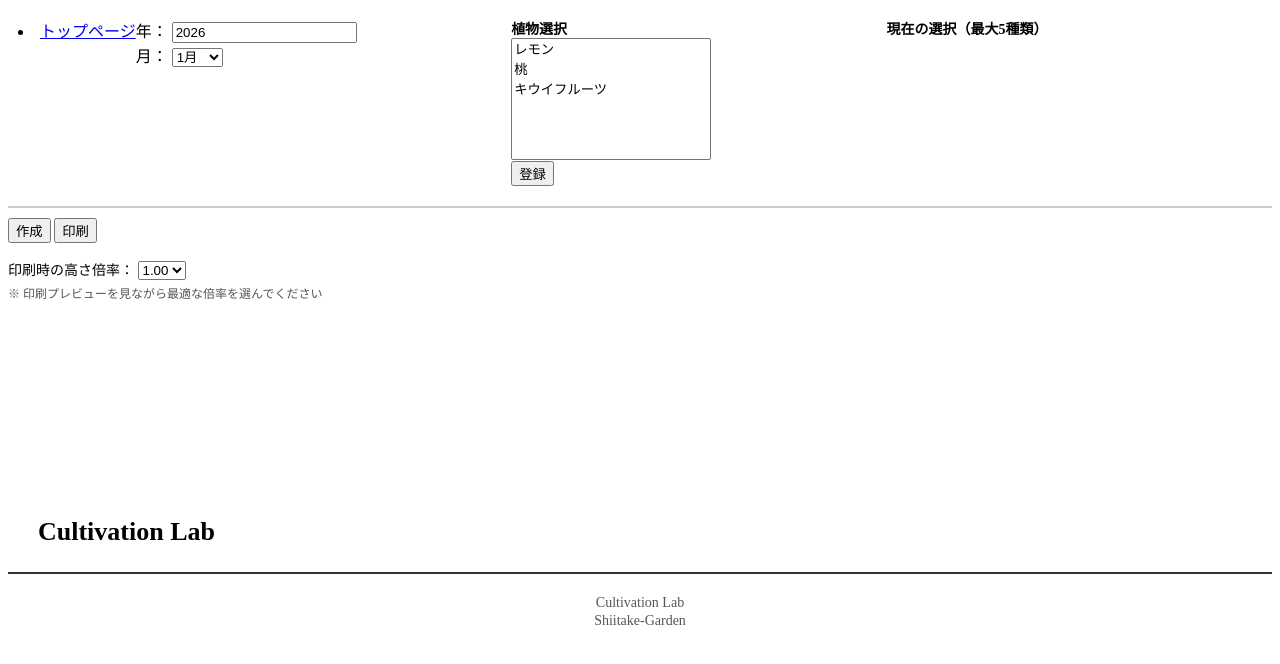
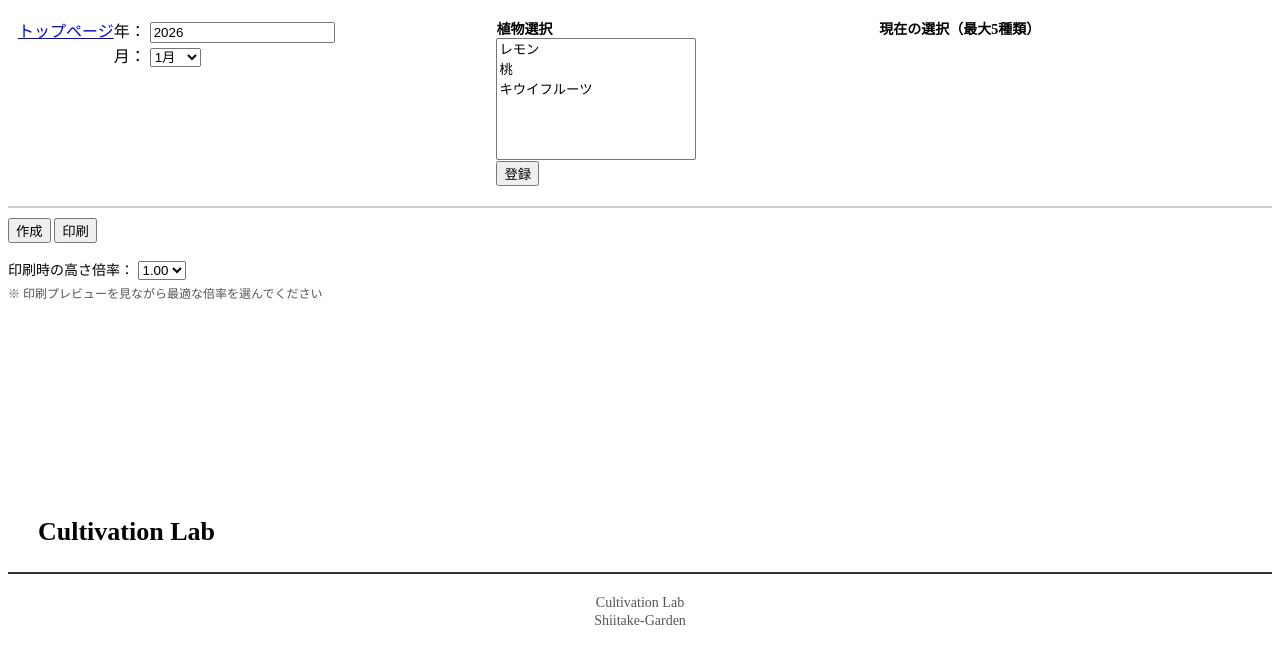
Before and after one commit to shiitake-garden/shiitake-garden.github.io, a Jekyll site: the page contents/calendar/plantcalendar.html, which Jekyll copies as it is, in a window 1280 px wide. Shown: the top 664 px of the page. Built offline with Jekyll 4.4.1, drawn with Linux system fonts in a browser that asks for light colours.

Commit message:
Update plantcalendar.html

```diff
--- a/contents/calendar/plantcalendar.html
+++ b/contents/calendar/plantcalendar.html
@@ -205,8 +205,10 @@
 <!--  上部コントロールエリア   -->
 <!-- ========================= -->
 <div id="controls">
-<li><a href="https://shiitake-garden.github.io/">トップページ</a></li>
+  <div>
+<a href="https://shiitake-garden.github.io/">トップページ</a>
   <br>
+  </div>
   <div id="left-controls">
     <label>年：
       <input type="number" id="year" value="2026">
```
